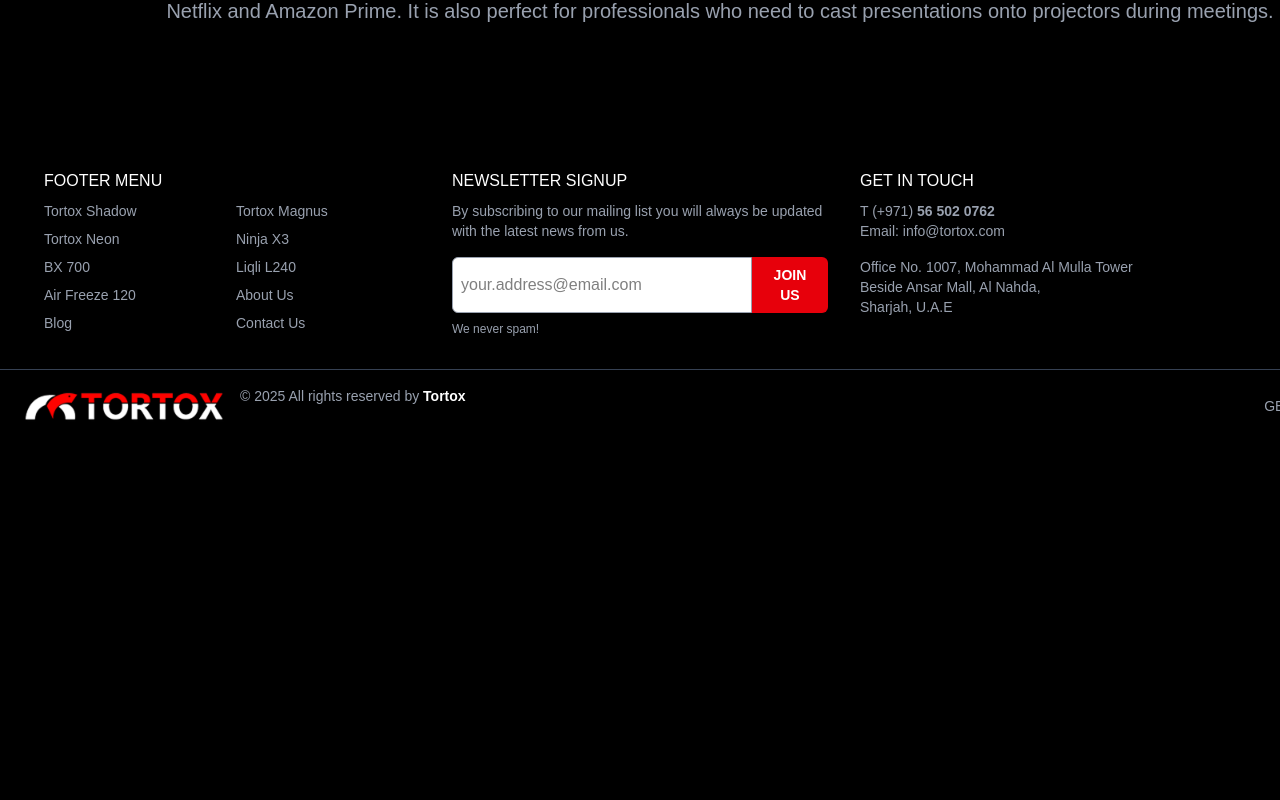
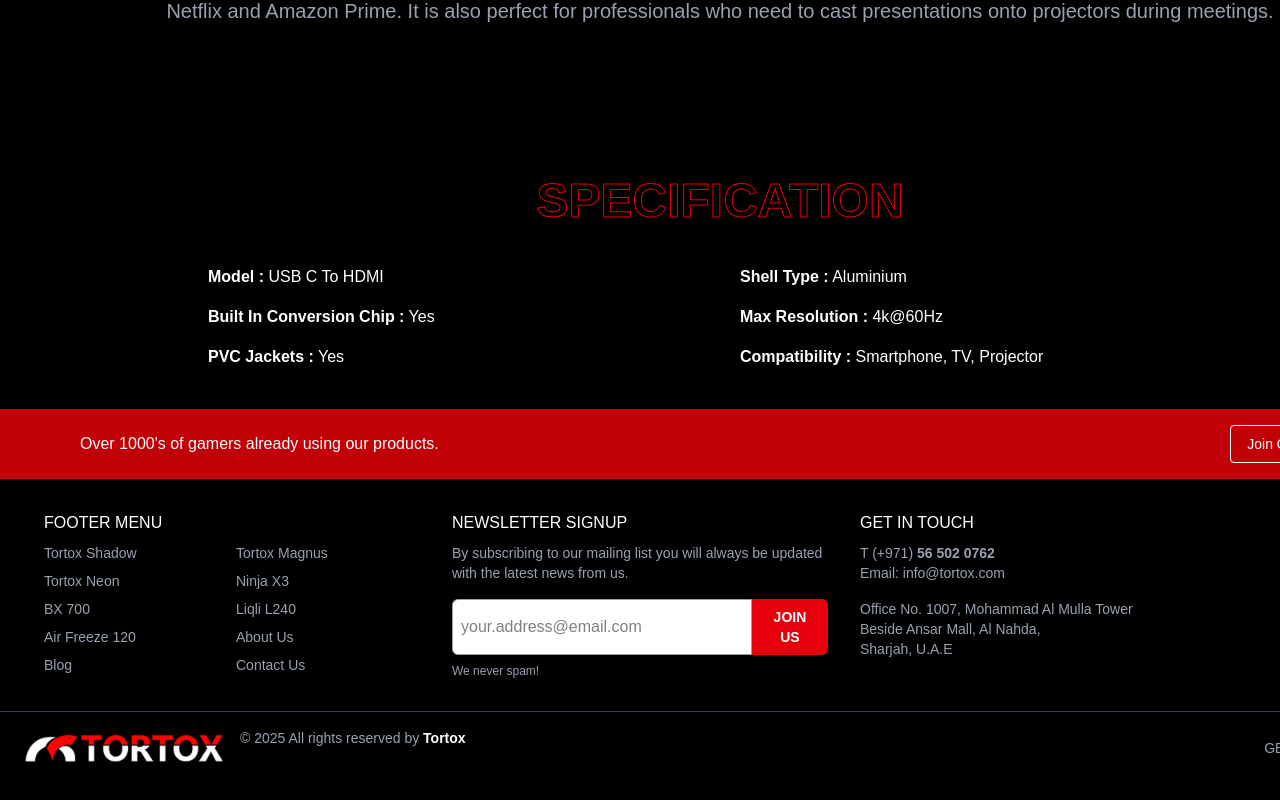
Before and after one commit to madconsolution/webrankbuilder--front-end, a Next.js app: page /products/4hdmi_cables in a window 1280 px wide. Shown: the part 1168-1968 px from the top of the page. Before the commit the page ends 1626 px from the top, so only its background shows below. Built offline with nearby package versions, Linux system fonts and the light colour scheme.

Commit message:
Products: added products page

```diff
--- a/src/app/globals.css
+++ b/src/app/globals.css
@@ -40,7 +40,7 @@
   scrollbar-width: none; /* Firefox */
 }
 
-h2 {
+/* h2 {
   font-family: Roboto;
   font-weight: 400;
   font-size: 34px;
@@ -49,7 +49,7 @@
   text-align: center;
   vertical-align: middle;
   color: #ffffff;
-}
+} */
 
 products_banner_logo_box {
   width: 492.5;
--- a/src/app/products/4hdmi_cables/page.tsx
+++ b/src/app/products/4hdmi_cables/page.tsx
@@ -1,9 +1,19 @@
 'use client';
 
 import CablesBanner from "@/app/reuseable/cables/banner/page";
+import SpecificationSection from "@/app/reuseable/cables/Specification/page";
+import CallToActionBanner from "@/app/reuseable/products/join-group/page";
 import Title from "@/app/reuseable/products/title/page";
 
-
+// Here is specification date
+const specs = [
+    { label: 'Model', value: 'USB C To HDMI' },
+    { label: 'Built In Conversion Chip', value: 'Yes' },
+    { label: 'PVC Jackets', value: 'Yes' },
+    { label: 'Shell Type', value: 'Aluminium' },
+    { label: 'Max Resolution', value: '4k@60Hz' },
+    { label: 'Compatibility', value: 'Smartphone, TV, Projector' },
+  ];
 
 const IrisPage = () => {
   return (
@@ -28,7 +38,16 @@
              />
               </ div>
 
+        {/* Specification section */}
 
+        <SpecificationSection specifications={specs} />
+
+          {/* Join Group  */}
+      <CallToActionBanner
+  text="Over 1000's of gamers already using our products."
+  buttonLabel="Join Our Group"
+  buttonHref="/community"
+/>
 
     </ div>
   );
--- a/src/app/reuseable/cables/Specification/page.tsx
+++ b/src/app/reuseable/cables/Specification/page.tsx
@@ -0,0 +1,53 @@
+interface SpecificationItem {
+    label: string;
+    value: string;
+  }
+
+  interface SpecificationSectionProps {
+    title?: string;
+    specifications: SpecificationItem[];
+  }
+
+  const SpecificationSection = ({
+    title = 'SPECIFICATION',
+    specifications,
+  }: SpecificationSectionProps) => {
+    const half = Math.ceil(specifications.length / 2);
+    const leftCol = specifications.slice(0, half);
+    const rightCol = specifications.slice(half);
+
+    return (
+      <section className="bg-black text-white py-10 px-4 md:px-6">
+        <h3 className="text-center text-4xl md:text-5xl font-extrabold mb-10 uppercase">
+          <span
+            className="inline-block text-transparent"
+            style={{
+              WebkitTextStroke: '1px #E7000B',
+              color: 'transparent',
+            }}
+          >
+            {title}
+          </span>
+        </h3>
+
+        <div className="max-w-5xl mx-auto grid grid-cols-1 md:grid-cols-2 gap-10">
+          <div className="space-y-4">
+            {leftCol.map((item, index) => (
+              <p key={index} className="text-sm md:text-base">
+                <span className="font-semibold">{item.label} :</span> {item.value}
+              </p>
+            ))}
+          </div>
+          <div className="space-y-4">
+            {rightCol.map((item, index) => (
+              <p key={index} className="text-sm md:text-base">
+                <span className="font-semibold">{item.label} :</span> {item.value}
+              </p>
+            ))}
+          </div>
+        </div>
+      </section>
+    );
+  };
+
+  export default SpecificationSection;
```
Also changed, not shown: src/app/products/iris/page.tsx (+0 -10 lines).
